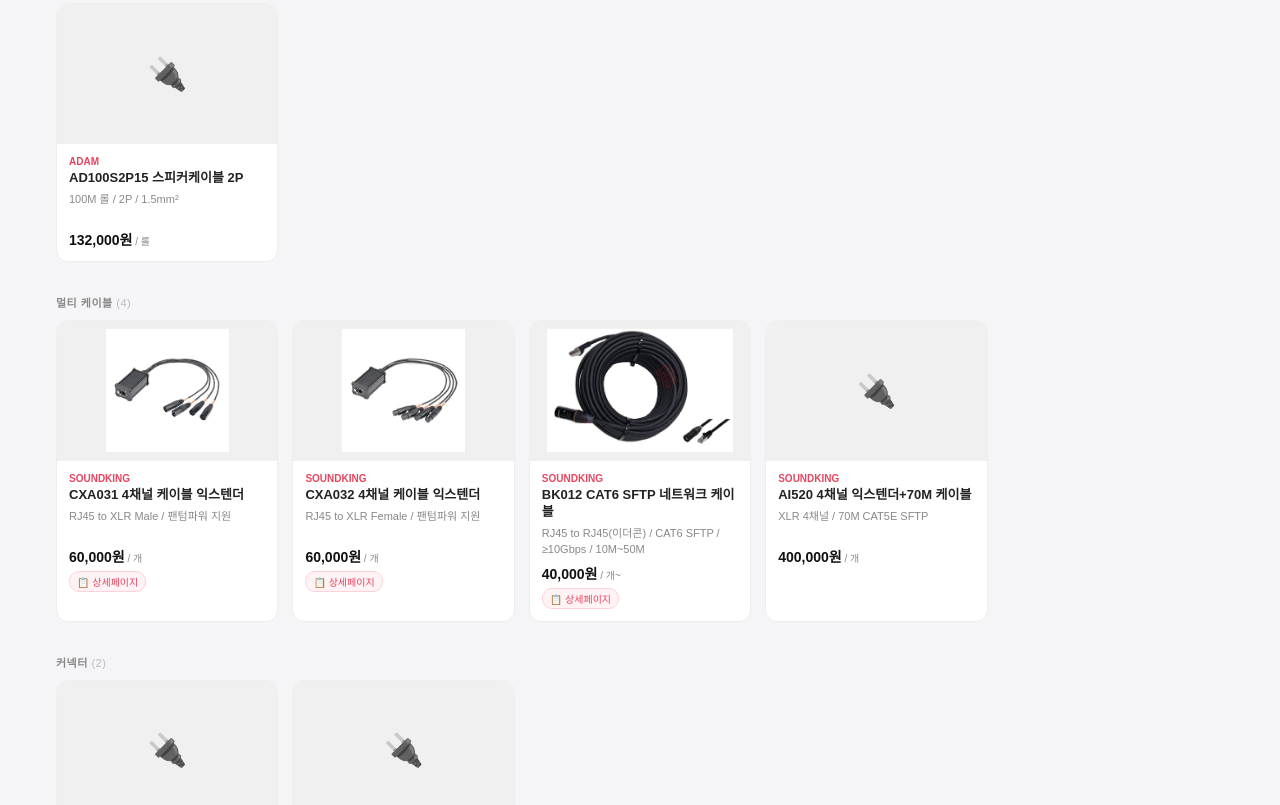
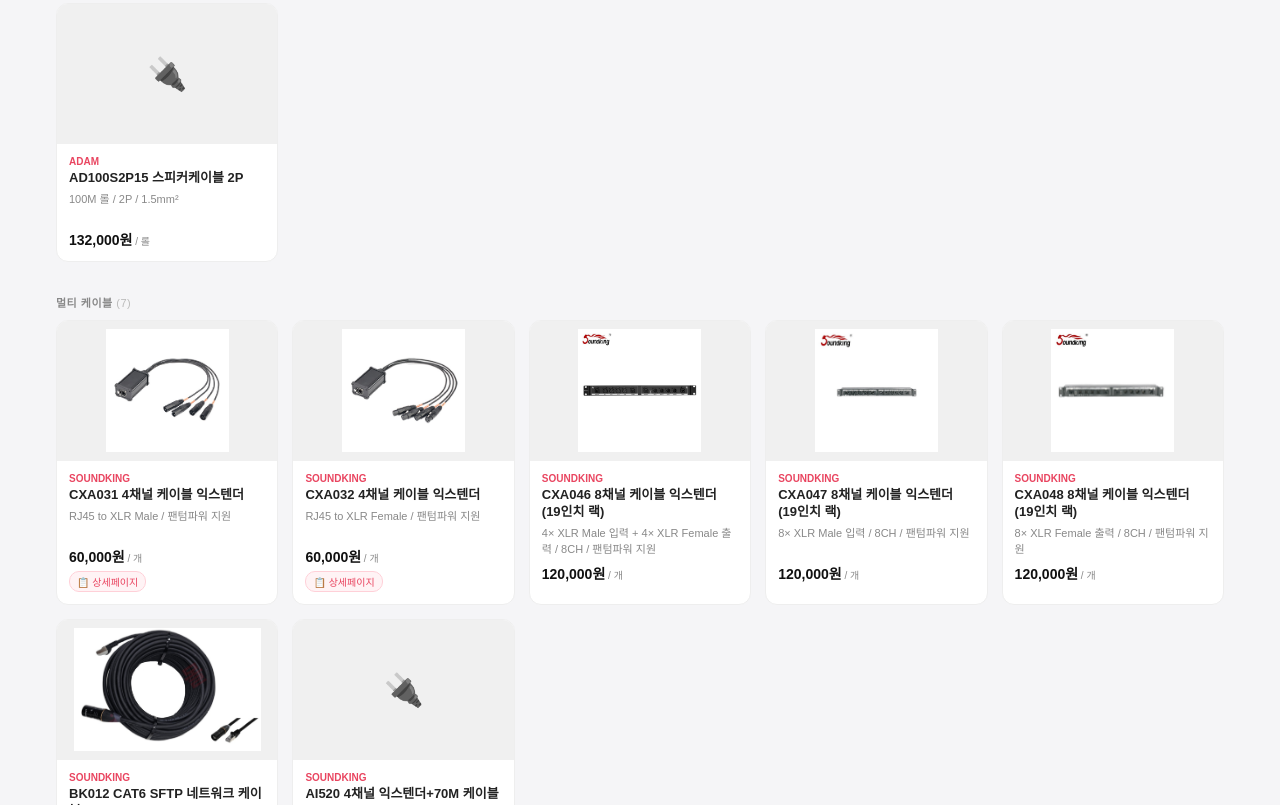
Before and after one commit to kkim1213-afk/hdavc-products, a plain HTML site: page index.html in a window 1280 px wide. Shown: the part 5144-5949 px from the top of the page. Drawn offline with Linux system fonts and the light colour scheme.

Commit message:
Update index.html

```diff
--- a/index.html
+++ b/index.html
@@ -282,6 +282,9 @@
   {cat:'케이블',sub:'스피커 케이블',name:'AD100S2P15 스피커케이블 2P',model:'AD100S2P15',brand:'ADAM',icon:'🔌',spec:'100M 롤 / 2P / 1.5mm²',price:132000,unit:'롤'},
   {cat:'케이블',sub:'멀티 케이블',name:'CXA031 4채널 케이블 익스텐더',model:'CXA031',brand:'Soundking',icon:'🔌',spec:'RJ45 to XLR Male / 팬텀파워 지원',price:60000,unit:'개',page:'cxa031.html',img:'CXA031_01.jpg'},
   {cat:'케이블',sub:'멀티 케이블',name:'CXA032 4채널 케이블 익스텐더',model:'CXA032',brand:'Soundking',icon:'🔌',spec:'RJ45 to XLR Female / 팬텀파워 지원',price:60000,unit:'개',page:'cxa032.html',img:'CXA032_01.jpg'},
+  {cat:'케이블',sub:'멀티 케이블',name:'CXA046 8채널 케이블 익스텐더 (19인치 랙)',model:'CXA046',brand:'Soundking',icon:'🔌',spec:'4× XLR Male 입력 + 4× XLR Female 출력 / 8CH / 팬텀파워 지원',price:120000,unit:'개',img:'CXA046_01.jpg'},
+  {cat:'케이블',sub:'멀티 케이블',name:'CXA047 8채널 케이블 익스텐더 (19인치 랙)',model:'CXA047',brand:'Soundking',icon:'🔌',spec:'8× XLR Male 입력 / 8CH / 팬텀파워 지원',price:120000,unit:'개',img:'CXA047_01.jpg'},
+  {cat:'케이블',sub:'멀티 케이블',name:'CXA048 8채널 케이블 익스텐더 (19인치 랙)',model:'CXA048',brand:'Soundking',icon:'🔌',spec:'8× XLR Female 출력 / 8CH / 팬텀파워 지원',price:120000,unit:'개',img:'CXA048_01.jpg'},
   {cat:'케이블',sub:'멀티 케이블',name:'BK012 CAT6 SFTP 네트워크 케이블',model:'BK012',brand:'Soundking',icon:'🔌',spec:'RJ45 to RJ45(이더콘) / CAT6 SFTP / ≥10Gbps / 10M~50M',price:40000,unit:'개~',page:'bk012.html',img:'BK012_01.jpg'},
   {cat:'케이블',sub:'멀티 케이블',name:'AI520 4채널 익스텐더+70M 케이블',model:'AI520',brand:'Soundking',icon:'🔌',spec:'XLR 4채널 / 70M CAT5E SFTP',price:400000,unit:'개'},
   {cat:'케이블',sub:'커넥터',name:'YS177 XLR Male 커넥터',model:'YS177',brand:'ADAM',icon:'🔌',spec:'XLR Male',price:3850,unit:'개'},
```
